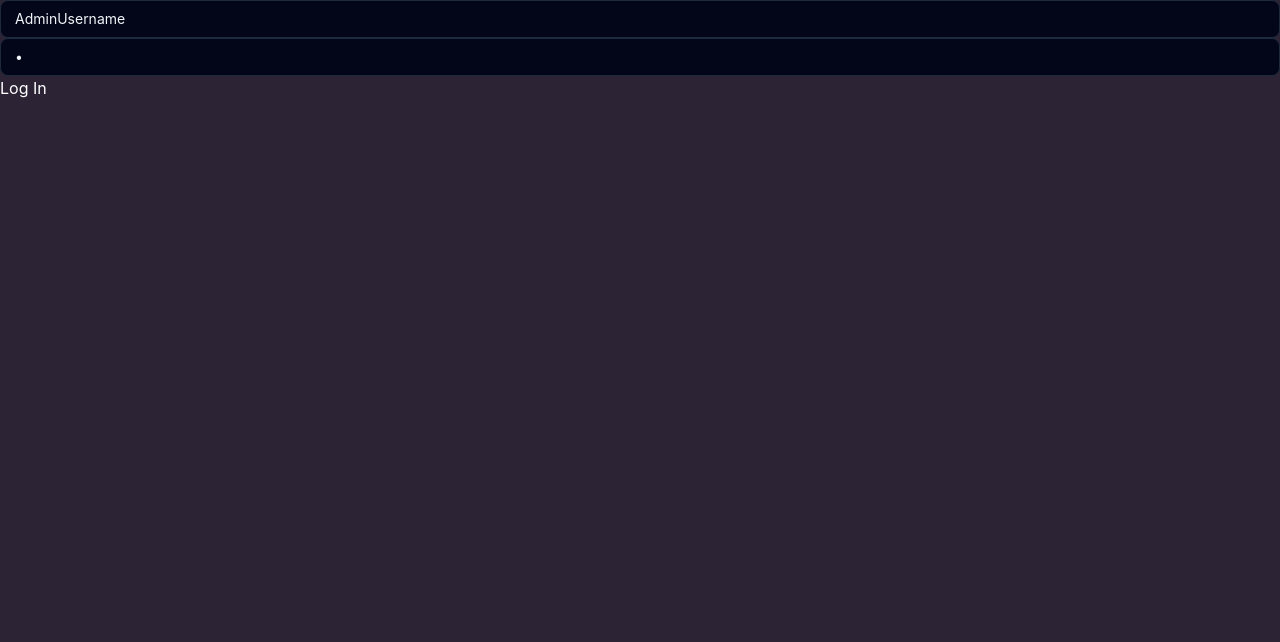
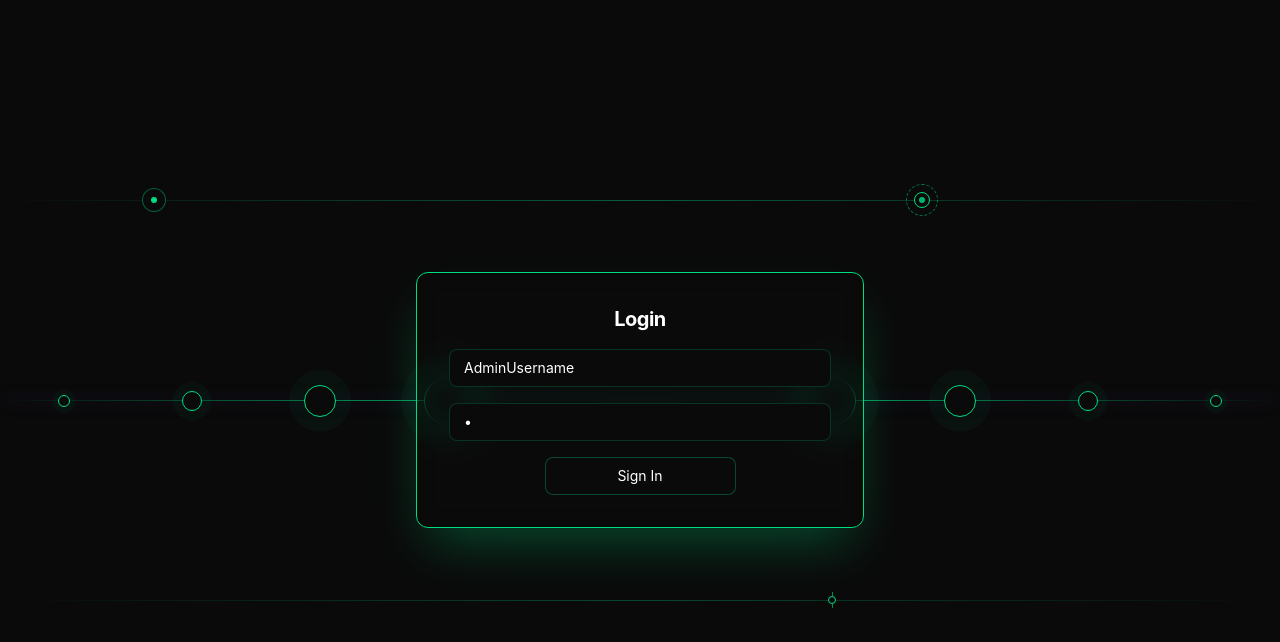
Before and after one commit to SasZombie/BsdProject, a Vue app in the folder frontend/: page /login in a window 1280 px wide. Shown: the top 642 px of the page. Built offline with nearby package versions, Linux system fonts and the light colour scheme.

Commit message:
made Log in frontend

```diff
--- a/frontend/src/App.vue
+++ b/frontend/src/App.vue
@@ -2,7 +2,7 @@
 </script>
 
 <template>
-  <div class="min-h-screen bg-[rgb(192,132,252,0.15)] antialiased">
+  <div class="min-h-screen bg-nuxtBlack antialiased">
   <router-view />
   </div>
 </template>
--- /dev/null
+++ b/frontend/src/components/BaseButton.vue
@@ -0,0 +1,17 @@
+<script setup lang="ts">
+
+defineProps<{
+    text: string
+}>()
+</script>
+
+<template>
+    <div class="flex flex-col gap-1.5 w-1/2 mx-auto">
+        <button :class="[
+            'w-full px-3.5 py-2 text-sm rounded-lg transition outline-none cursor-pointer',
+            'bg-nuxtBlack placeholder-nuxtGreen/30',
+            'border border-nuxtGreen/30 focus:ring-1 focus:ring-nuxtGreen']">
+            {{ text }}
+        </button>
+    </div>
+</template>
--- a/frontend/src/components/BaseInput.vue
+++ b/frontend/src/components/BaseInput.vue
@@ -1,4 +1,3 @@
-<!-- src/components/BaseInput.vue -->
 <script setup lang="ts">
 const model = defineModel<string | number>()
 
@@ -12,7 +11,7 @@ defineProps<{
 
 <template>
   <div class="flex flex-col gap-1.5 w-full">
-    <label v-if="label" class="text-xs font-semibold uppercase tracking-wider text-slate-400">
+    <label v-if="label" class="text-xs font-semibold uppercase tracking-wider text-white">
       {{ label }}
     </label>
 
@@ -22,12 +21,12 @@ defineProps<{
       :placeholder="placeholder"
       :class="[
         'w-full px-3.5 py-2 text-sm rounded-lg transition outline-none',
-        'bg-slate-950 text-slate-100 placeholder-slate-500',
-        'border focus:ring-2',
+        'bg-nuxtBlack placeholder-nuxtGreen/60 caret-nuxtGreen',
+        'border focus:ring-1',
 
         error
           ? 'border-rose-500/80 focus:border-rose-500 focus:ring-rose-500/20'
-          : 'border-slate-800 focus:border-indigo-500 focus:ring-indigo-500/20'
+          : 'border-nuxtGreen/20 focus:border-nuxtGreen/40 focus:ring-nuxtGreen'
       ]"
     />
 
--- a/frontend/src/components/HelloWorld.vue
+++ /dev/null
@@ -1,95 +0,0 @@
-<script setup lang="ts">
-import { ref } from 'vue'
-import heroImg from '../assets/hero.png'
-import viteLogo from '../assets/vite.svg'
-import vueLogo from '../assets/vue.svg'
-
-const count = ref(0)
-</script>
-
-<template>
-  <section id="center">
-    <div class="hero">
-      <img :src="heroImg" class="base" width="170" height="179" alt="" />
-      <img :src="vueLogo" class="framework" alt="Vue logo" />
-      <img :src="viteLogo" class="vite" alt="Vite logo" />
-    </div>
-    <div>
-      <h1>Get started</h1>
-      <p>Edit <code>src/App.vue</code> and save to test <code>HMR</code></p>
-    </div>
-    <button type="button" class="counter" @click="count++">
-      Count is {{ count }}
-    </button>
-  </section>
-
-  <div class="ticks"></div>
-
-  <section id="next-steps">
-    <div id="docs">
-      <svg class="icon" role="presentation" aria-hidden="true">
-        <use href="/icons.svg#documentation-icon"></use>
-      </svg>
-      <h2>Documentation</h2>
-      <p>Your questions, answered</p>
-      <ul>
-        <li>
-          <a href="https://vite.dev/" target="_blank">
-            <img class="logo" :src="viteLogo" alt="" />
-            Explore Vite
-          </a>
-        </li>
-        <li>
-          <a href="https://vuejs.org/" target="_blank">
-            <img class="button-icon" :src="vueLogo" alt="" />
-            Learn more
-          </a>
-        </li>
-      </ul>
-    </div>
-    <div id="social">
-      <svg class="icon" role="presentation" aria-hidden="true">
-        <use href="/icons.svg#social-icon"></use>
-      </svg>
-      <h2>Connect with us</h2>
-      <p>Join the Vite community</p>
-      <ul>
-        <li>
-          <a href="https://github.com/vitejs/vite" target="_blank">
-            <svg class="button-icon" role="presentation" aria-hidden="true">
-              <use href="/icons.svg#github-icon"></use>
-            </svg>
-            GitHub
-          </a>
-        </li>
-        <li>
-          <a href="https://chat.vite.dev/" target="_blank">
-            <svg class="button-icon" role="presentation" aria-hidden="true">
-              <use href="/icons.svg#discord-icon"></use>
-            </svg>
-            Discord
-          </a>
-        </li>
-        <li>
-          <a href="https://x.com/vite_js" target="_blank">
-            <svg class="button-icon" role="presentation" aria-hidden="true">
-              <use href="/icons.svg#x-icon"></use>
-            </svg>
-            X.com
-          </a>
-        </li>
-        <li>
-          <a href="https://bsky.app/profile/vite.dev" target="_blank">
-            <svg class="button-icon" role="presentation" aria-hidden="true">
-              <use href="/icons.svg#bluesky-icon"></use>
-            </svg>
-            Bluesky
-          </a>
-        </li>
-      </ul>
-    </div>
-  </section>
-
-  <div class="ticks"></div>
-  <section id="spacer"></section>
-</template>
--- a/frontend/src/components/LogIn.vue
+++ b/frontend/src/components/LogIn.vue
@@ -2,18 +2,87 @@
 import { ref } from 'vue'
 import { useAuth } from '../composables/useAuth'
 import BaseInput from './BaseInput.vue'
+import BaseButton from './BaseButton.vue'
 
 const username = ref('AdminUsername')
 const password = ref('1')
 
-const { login, error, loading } = useAuth()
+const { login, error } = useAuth()
+
+const nodes = [
+  { pos: '5%', size: 'w-3 h-3' },
+  { pos: '15%', size: 'w-5 h-5' },
+  { pos: '25%', size: 'w-8 h-8' },
+  { pos: '35%', size: 'w-12 h-12' },
+
+  { pos: '65%', size: 'w-12 h-12' },
+  { pos: '75%', size: 'w-8 h-8' },
+  { pos: '85%', size: 'w-5 h-5' },
+  { pos: '95%', size: 'w-3 h-3' },
+]
 </script>
 
 <template>
-  <form @submit.prevent="login(username, password)">
-    <BaseInput v-model="username" type="text" placeholder="Username"  />
-    <BaseInput v-model="password" type="password" placeholder="Password" />
-    <button :disabled="loading" type="submit">Log In</button>
-    <p v-if="error">{{ error }}</p>
-  </form>
+
+  <div class="absolute top-1/4 left-0 h-px w-full bg-gradient-to-r from-transparent via-nuxtGreen/40 to-transparent">
+
+    <div
+      class="absolute left-[12%] -top-3 h-6 w-6 -translate-x-1/2 rounded-full border border-nuxtGreen/40 bg-nuxtBlack/80 flex items-center justify-center">
+      <div class="h-1.5 w-1.5 rounded-full bg-nuxtGreen"></div>
+    </div>
+
+    <div class="absolute right-[28%] -top-4 h-8 w-8 translate-x-1/2 flex items-center justify-center">
+
+      <div class="absolute inset-0 rounded-full border border-dashed border-nuxtGreen/50"></div>
+
+      <div class="h-4 w-4 rounded-full border border-nuxtGreen bg-nuxtBlack"></div>
+      <div class="absolute h-1.5 w-1.5 rounded-full bg-nuxtGreen/80"></div>
+    </div>
+
+  </div>
+
+  <div
+    class="absolute top-1/2 left-0 h-px w-full bg-gradient-to-r from-transparent via-nuxtGreen to-transparent shadow-[0_0_15px_rgba(99,102,241,0.5)]">
+    <div v-for="(node, index) in nodes" :key="index" :style="{ left: node.pos }" :class="[
+      'absolute top-1/2 -translate-x-1/2 -translate-y-1/2',
+      node.size
+    ]">
+      <span class="absolute inline-flex h-full w-full animate-ping rounded-full bg-nuxtGreen opacity-60"></span>
+      <span class="absolute inline-flex h-full w-full rounded-full border border-nuxtGreen bg-nuxtBlack"></span>
+    </div>
+  </div>
+
+  <div class="absolute top-3/4 left-0 h-px w-full bg-gradient-to-r from-transparent via-nuxtGreen/30 to-transparent">
+    <div class="absolute left-[65%] -top-2 flex h-4 w-4 -translate-x-1/2 items-center justify-center">
+      <div class="absolute h-4 w-px bg-nuxtGreen/60"></div>
+      <div class="absolute h-2 w-2 rounded-full border border-nuxtGreen bg-nuxtBlack"></div>
+    </div>
+
+  </div>
+
+  <div class="flex min-h-screen items-center justify-center p-4">
+    <div
+      class="relative w-full max-w-md rounded-xl border border-nuxtGreen p-8 shadow-2xl shadow-nuxtGreen/30 backdrop-blur-md">
+
+      <div class="flex flex-col items-center space-y-4">
+
+        <h2 class="w-full text-center text-xl font-bold tracking-tight text-white">
+          Login
+        </h2>
+
+        <form @submit.prevent="login(username, password)" class="flex w-full flex-col gap-4">
+          <BaseInput spellcheck="false" v-model="username" type="text" placeholder="Username" />
+          <BaseInput v-model="password" type="password" placeholder="Password" />
+
+          <p v-if="error" class="text-center text-xs text-red-400">
+            {{ error }}
+          </p>
+
+          <BaseButton text="Sign In" />
+        </form>
+
+      </div>
+    </div>
+  </div>
+
 </template>
--- a/frontend/src/composables/useAuth.ts
+++ b/frontend/src/composables/useAuth.ts
@@ -11,8 +11,6 @@ export const useAuth = () => {
 
   //AdminUsername 1
   const login = async (username: string, pass: string): Promise<void> => {
-    loading.value = true;
-    error.value = null;
 
     try {
       const res = await fetch("/api/v1/auth/login", {
--- a/frontend/src/style/style.css
+++ b/frontend/src/style/style.css
@@ -1 +1,6 @@
 @import "tailwindcss";
+
+@theme {
+ --color-nuxtGreen: #00DC82;
+ --color-nuxtBlack: rgb(10,10,10,1);
+}
```
Also changed, not shown: 1 other file (tests, documents, lock files or other folders).
